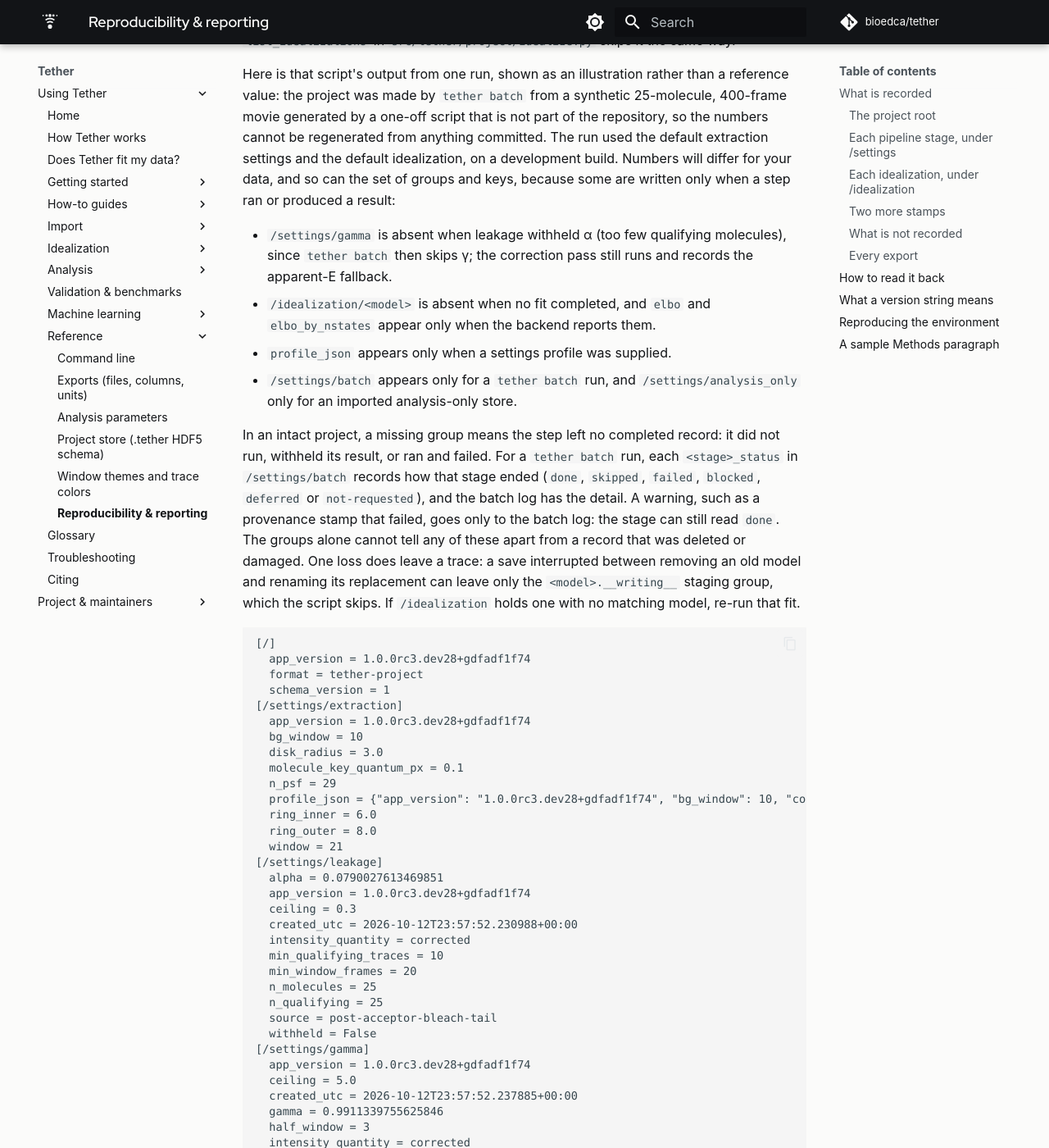
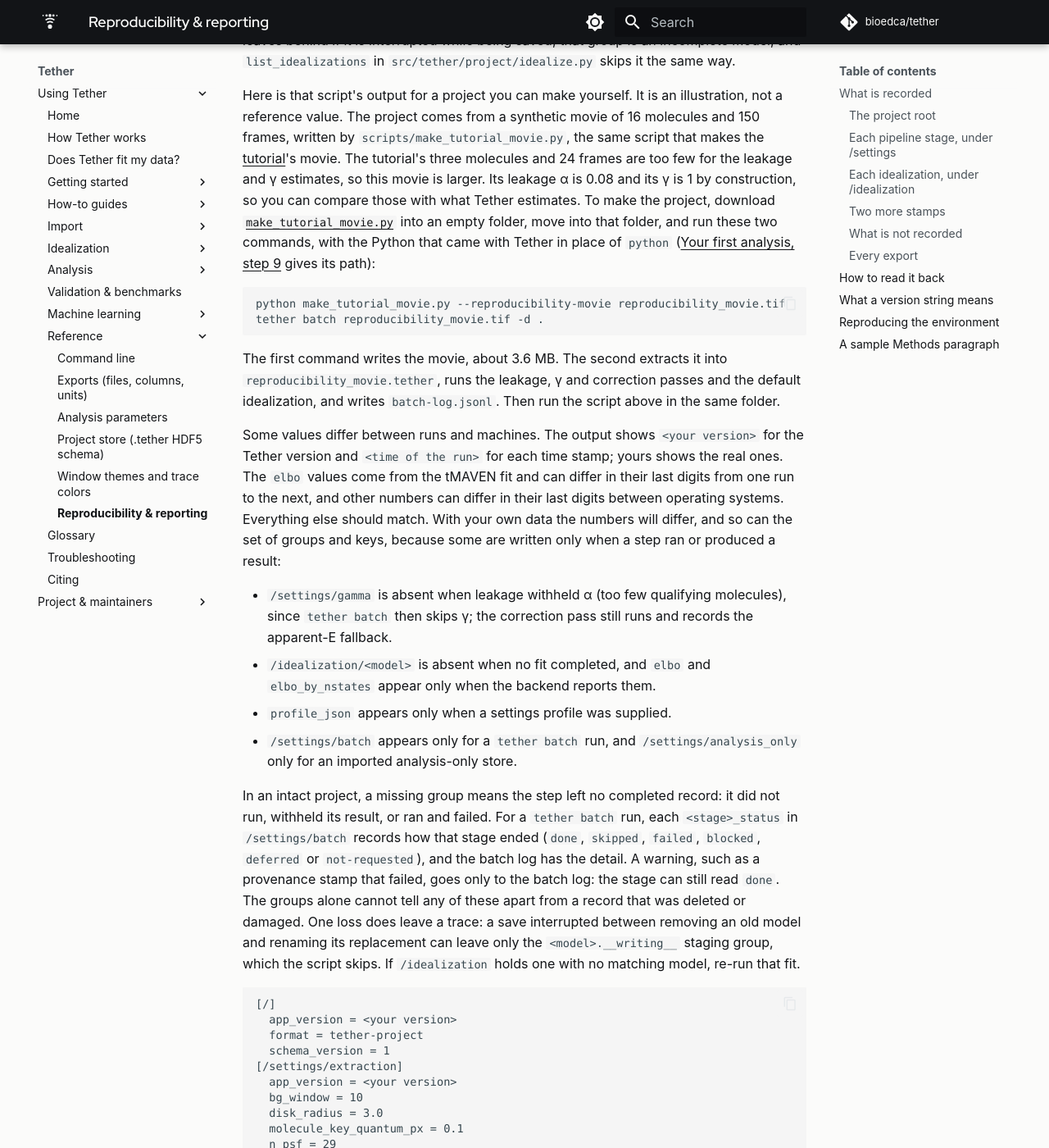
Before and after one commit to bioedca/tether, an MkDocs documentation site: the page built from docs/reproducibility.md, in a window 1280 px wide and 1400 px high, scrolled down 6817 px. Shown: the whole window at 82% size. Built offline with MkDocs 1.6.1 and Material for MkDocs 9.7.7, drawn with Linux system fonts in a browser that asks for light colours; comment, search, counter and statistics services are not loaded; the version menu is left out; some of the changed text lies outside the part shown.

Commit message:
docs(reproducibility): make the page's sample output reproducible and test it (#596)
The read-back and export-sidecar samples came from a movie made by an
uncommitted script, and the sidecar named a lab acquisition a reader cannot
obtain. Nothing checked them, so the extraction profile's donor_side_check key
was already missing from the sample.

- scripts/make_tutorial_movie.py gains --reproducibility-movie PATH: a second,
  uncommitted synthetic movie (16 molecules, 150 frames, alpha 0.08, gamma 1,
  acceptor then donor bleaching) large enough for the leakage and gamma
  estimates. The committed tutorial movie is unchanged (--check still passes).
- docs/reproducibility.md regenerates both samples from that movie with the
  page's own commands, gives those commands, uses <your version> and
  <time of the run> placeholders for volatile values, and names
  reproducibility_movie.tether as the source project. The sample Methods
  paragraph's numbers follow the new read-back; its wording is unchanged.
- tests/test_docs_reproducibility.py runs the page's commands and scripts in a
  temporary folder and fails when the groups or keys on the page differ from
  what Tether writes, including keys inside profile_json and parameters. The
  tMAVEN fit is replaced by a stand-in so the default tier checks the keys
  Tether's own idealize writer stamps.

````diff
--- a/docs/reproducibility.md
+++ b/docs/reproducibility.md
@@ -187,7 +187,8 @@
 ## How to read it back
 
 You do not need Tether to read any of this. Any HDF5 viewer shows the attributes; with `h5py`,
-this prints the root and every stage and model:
+this prints the root and every stage and model. For your own project, put its file name in
+place of `reproducibility_movie.tether`:
 
 ```python
 import h5py
@@ -202,7 +203,7 @@
         print(f"  {key} = {value}")
 
 
-with h5py.File("experiment.tether", "r") as f:
+with h5py.File("reproducibility_movie.tether", "r") as f:
     show("/", f.attrs)
     for name, group in f.get("settings", {}).items():
         if isinstance(group, h5py.Group):
@@ -217,12 +218,32 @@
 leaves behind if it is interrupted while being saved; that group is an incomplete model, and
 `list_idealizations` in `src/tether/project/idealize.py` skips it the same way.
 
-Here is that script's output from one run, shown as an illustration rather than a reference
-value: the project was made by `tether batch` from a synthetic 25-molecule, 400-frame movie
-generated by a one-off script that is not part of the repository, so the numbers cannot be
-regenerated from anything committed. The run used the default extraction settings and the
-default idealization, on a development build. Numbers will differ for your data, and so can the
-set of groups and keys, because some are written only when a step ran or produced a result:
+Here is that script's output for a project you can make yourself. It is an illustration, not
+a reference value. The project comes from a synthetic movie of 16 molecules and 150 frames,
+written by `scripts/make_tutorial_movie.py`, the same script that makes the
+[tutorial](tutorial.md)'s movie. The tutorial's three molecules and 24 frames are too few for
+the leakage and γ estimates, so this movie is larger. Its leakage α is 0.08 and its γ is 1 by
+construction, so you can compare those with what Tether estimates. To make the project, download
+[`make_tutorial_movie.py`](https://github.com/bioedca/tether/blob/main/scripts/make_tutorial_movie.py)
+into an empty folder, move into that folder, and run these two commands, with the Python that
+came with Tether in place of `python` ([Your first analysis, step 9](tutorial.md#9-export-the-molecule-table)
+gives its path):
+
+```console
+python make_tutorial_movie.py --reproducibility-movie reproducibility_movie.tif
+tether batch reproducibility_movie.tif -d .
+```
+
+The first command writes the movie, about 3.6 MB. The second extracts it into
+`reproducibility_movie.tether`, runs the leakage, γ and correction passes and the default
+idealization, and writes `batch-log.jsonl`. Then run the script above in the same folder.
+
+Some values differ between runs and machines. The output shows `<your version>` for the Tether
+version and `<time of the run>` for each time stamp; yours shows the real ones. The `elbo`
+values come from the tMAVEN fit and can differ in their last digits from one run to the next,
+and other numbers can differ in their last digits between operating systems. Everything else
+should match. With your own data the numbers will differ, and so can the set of groups and
+keys, because some are written only when a step ran or produced a result:
 
 - `/settings/gamma` is absent when leakage withheld α (too few qualifying molecules), since
   `tether batch` then skips γ; the correction pass still runs and records the apparent-E
@@ -245,80 +266,91 @@
 
 ```text
 [/]
-  app_version = 1.0.0rc3.dev28+gdfadf1f74
+  app_version = <your version>
   format = tether-project
   schema_version = 1
 [/settings/extraction]
-  app_version = 1.0.0rc3.dev28+gdfadf1f74
+  app_version = <your version>
   bg_window = 10
   disk_radius = 3.0
   molecule_key_quantum_px = 0.1
   n_psf = 29
-  profile_json = {"app_version": "1.0.0rc3.dev28+gdfadf1f74", "bg_window": 10, "coloc_distance": 3.0, "detection_block": 50, "detection_mode": "wavelet", "detection_threshold": null, "disk_radius": 3.0, "donor_side": "left", "min_separation": null, "n_control_points": 25, "pair_tol": 2.0, "pipeline": "native", "prealign": "translation", "prealign_high_sigma": 20.0, "prealign_low_sigma": 3.0, "prealign_upsample": 10, "registration_rms_px": 0.1877906926396776, "registration_source": "native", "ring_inner": 6.0, "ring_outer": 8.0, "rms_gate": 0.5, "tdat_source": null, "tmap_source": null, "window": 21}
+  profile_json = {"app_version": "<your version>", "bg_window": 10, "coloc_distance": 3.0, "detection_block": 50, "detection_mode": "wavelet", "detection_threshold": null, "disk_radius": 3.0, "donor_side": "left", "donor_side_check": {"level_frames": 10, "majority": 0.8, "min_events": 15, "min_frames": 5, "n_consistent": 10, "n_events": 10, "n_molecules": 16, "n_swapped": 0, "n_together": 1, "reason": "", "step_z": 3.0, "verdict": "insufficient"}, "min_separation": null, "n_control_points": 16, "pair_tol": 2.0, "pipeline": "native", "prealign": "translation", "prealign_high_sigma": 20.0, "prealign_low_sigma": 3.0, "prealign_upsample": 10, "registration_rms_px": 3.901419122093834e-14, "registration_source": "native", "ring_inner": 6.0, "ring_outer": 8.0, "rms_gate": 0.5, "tdat_source": null, "tmap_source": null, "window": 21}
   ring_inner = 6.0
   ring_outer = 8.0
   window = 21
 [/settings/leakage]
-  alpha = 0.0790027613469851
-  app_version = 1.0.0rc3.dev28+gdfadf1f74
+  alpha = 0.07964339582206567
+  app_version = <your version>
   ceiling = 0.3
-  created_utc = 2026-10-12T23:57:52.230988+00:00
+  created_utc = <time of the run>
   intensity_quantity = corrected
   min_qualifying_traces = 10
   min_window_frames = 20
-  n_molecules = 25
-  n_qualifying = 25
+  n_molecules = 16
+  n_qualifying = 15
   source = post-acceptor-bleach-tail
   withheld = False
 [/settings/gamma]
-  app_version = 1.0.0rc3.dev28+gdfadf1f74
+  app_version = <your version>
   ceiling = 5.0
-  created_utc = 2026-10-12T23:57:52.237885+00:00
-  gamma = 0.9911339755625846
+  created_utc = <time of the run>
+  gamma = 0.9980667956196859
   half_window = 3
   intensity_quantity = corrected
   min_qualifying_traces = 10
   min_window_frames = 20
-  n_fallback = 0
-  n_molecules = 25
-  n_qualifying = 25
+  n_fallback = 1
+  n_molecules = 16
+  n_qualifying = 15
   source = acceptor-bleach-step
   withheld = False
 [/settings/correction]
   alpha_override = nan
-  app_version = 1.0.0rc3.dev28+gdfadf1f74
+  app_version = <your version>
   apparent_e_only = False
-  created_utc = 2026-10-12T23:57:52.241450+00:00
+  created_utc = <time of the run>
   gamma_override = nan
   n_apparent = 0
-  n_corrected = 25
+  n_corrected = 16
   n_manual = 0
-  n_molecules = 25
+  n_molecules = 16
   source = accurate-fret
   total_failure = False
 [/settings/batch]
-  app_version = 1.0.0rc3.dev28+gdfadf1f74
+  app_version = <your version>
   correct_status = done
-  created_utc = 2026-10-12T23:58:19.823358+00:00
+  created_utc = <time of the run>
   extract_status = done
   idealize_requested = True
   idealize_status = done
   policy = warn
   source = batch-runner
 [/idealization/vbconhmm]
-  app_version = 1.0.0rc3.dev28+gdfadf1f74
-  created_utc = 2026-10-12T23:58:19.815625+00:00
+  app_version = <your version>
+  created_utc = <time of the run>
   dtype = FRET
-  elbo = 12193.51114453067
-  elbo_by_nstates = {"1": -919.471515411359, "2": 5629.248918599241, "3": 12193.51114453067, "4": 11680.489664497498}
+  elbo = 988.0485063731418
+  elbo_by_nstates = {"1": -289.3029186673166, "2": 988.0485063731418, "3": 777.3874486897873, "4": -346.60709299751613}
   intensity_quantity = corrected
-  n_molecules = 25
-  nstates = 3
+  n_molecules = 16
+  nstates = 2
   nstates_selected_by = max-elbo
   type = vbconhmm
 ```
 
-An export's sidecar is plain JSON. This prints the stamp and then each parameter:
+An export's sidecar is plain JSON. To make one from the same project, start the Python that
+came with Tether in the same folder and export the molecule table:
+
+```pycon
+>>> from tether.project.export import export_molecule_table_csv
+>>> result = export_molecule_table_csv("reproducibility_movie.tether", "molecules.csv")
+>>> result.n_molecules
+16
+```
+
+That writes `molecules.csv` and its sidecar, `molecules.csv.provenance.json`. This prints the
+stamp and then each parameter:
 
 ```python
 import json
@@ -332,16 +364,16 @@
     print(f"parameters.{key}: {value}")
 ```
 
-Its actual output for a molecule-table CSV exported from the same project:
+Its output, with the same two placeholders:
 
 ```text
 tether_export: molecule-table-csv
-app_version: 1.0.0rc3.dev28+gdfadf1f74
-created_utc: 2026-10-12T23:58:41.116615+00:00
-source_project: Bla_UCKOPSB_T-box_35pM_tRNA_600nM_010.tether
+app_version: <your version>
+created_utc: <time of the run>
+source_project: reproducibility_movie.tether
 parameters.include_rejected: True
 parameters.intensity_quantity: corrected
-parameters.n_molecules: 25
+parameters.n_molecules: 16
 ```
 
 ## What a version string means
@@ -444,20 +476,20 @@
 your own values and drop what you did
 not run. The citations are the ones [Citing Tether](citing.md) gives for each step.
 
-> Single-molecule FRET movies were processed with Tether version 1.0.0rc3.dev28+gdfadf1f74
+> Single-molecule FRET movies were processed with Tether version <your version>
 > (https://doi.org/10.5281/zenodo.23306397). Donor and acceptor intensities were integrated
 > over a 3.0-pixel-radius disk inside a 21-pixel window, with the local background taken from
 > an annulus between 6.0 and 8.0 pixels and averaged over 10 frames (Wanninger et al., 2023).
 > Correction factors were estimated as described by McCann et al. (2010) and Hellenkamp et
-> al. (2018): donor-to-acceptor leakage α = 0.079, from 25 of 25 molecules after acceptor
+> al. (2018): donor-to-acceptor leakage α = 0.080, from 15 of 16 molecules after acceptor
 > photobleaching, and the detection-efficiency and quantum-yield ratio γ, estimated per
-> molecule at the acceptor photobleaching step (median 0.99, interquartile range 0.89 to
-> 1.13; all 25 molecules had their own estimate, so none took the median). Direct acceptor
-> excitation was taken as zero under single-laser excitation. FRET trajectories were
+> molecule at the acceptor photobleaching step (median 1.00, interquartile range 0.99 to
+> 1.02; 15 of the 16 molecules had their own estimate and the other took the median).
+> Direct acceptor excitation was taken as zero under single-laser excitation. FRET trajectories were
 > idealized on the apparent FRET efficiency of the background-subtracted intensities,
 > without the α and γ corrections, using the consensus variational-Bayes hidden Markov model
 > (Bronson et al., 2009) run through tMAVEN (Verma et al., 2024), with the number of states
-> (three) chosen by the maximum evidence lower bound over one to four states; the state
+> (two) chosen by the maximum evidence lower bound over one to four states; the state
 > means are therefore apparent efficiencies.
 
 The idealization clause matters most. Tether stores α and γ with each molecule but does not
@@ -467,7 +499,7 @@
 stored factors (the [exports reference](reference/exports.md#at-a-glance) gives the formula)
 and say so.
 
-Report the version that actually produced the results, which here is a development build;
+Report the version that actually produced the results, even when it is a development build;
 never substitute a release that did not run. For a paper, rerun the final analysis on a
 release if you can, and then cite that release. If one exact release matters, cite that
 version's own DOI from its Zenodo record instead of the concept DOI. If steps ran under
````
Also changed, not shown: other parts of docs/reproducibility.md (+1 -1 lines), 2 other files.
